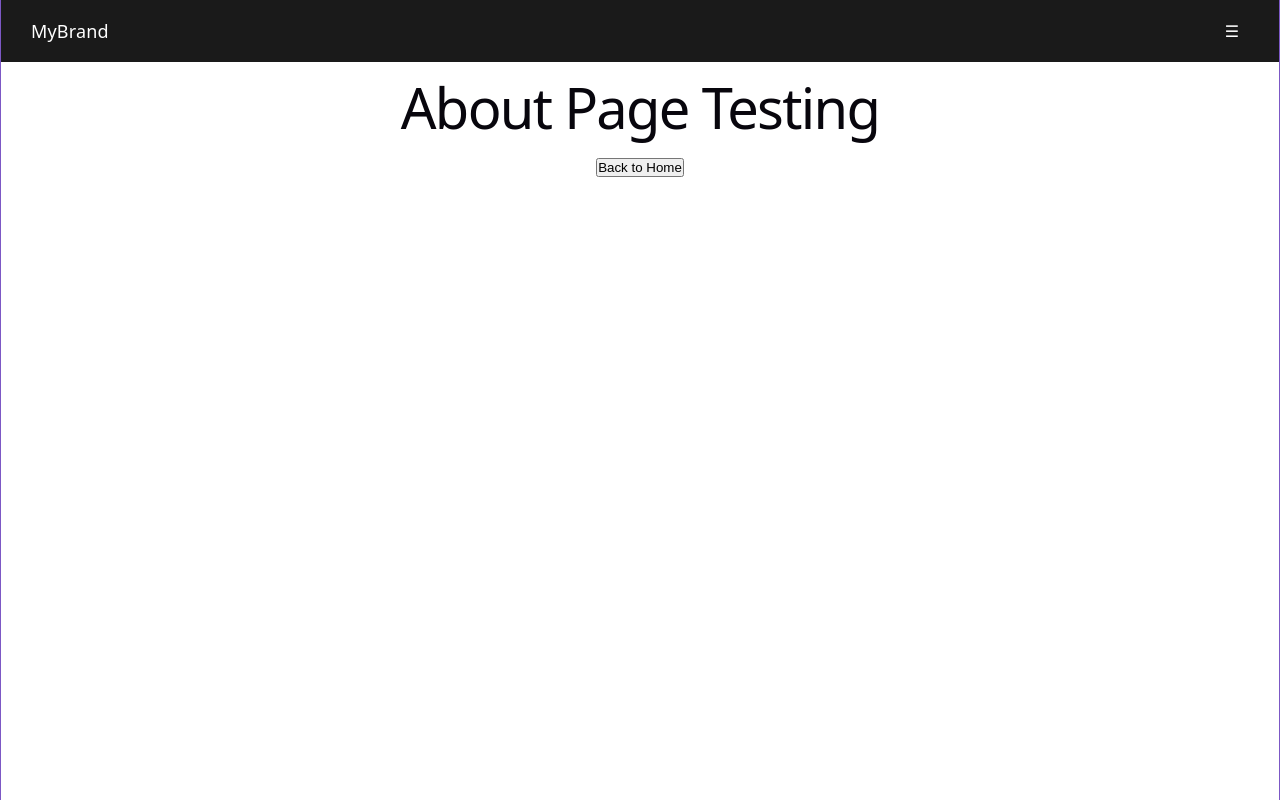
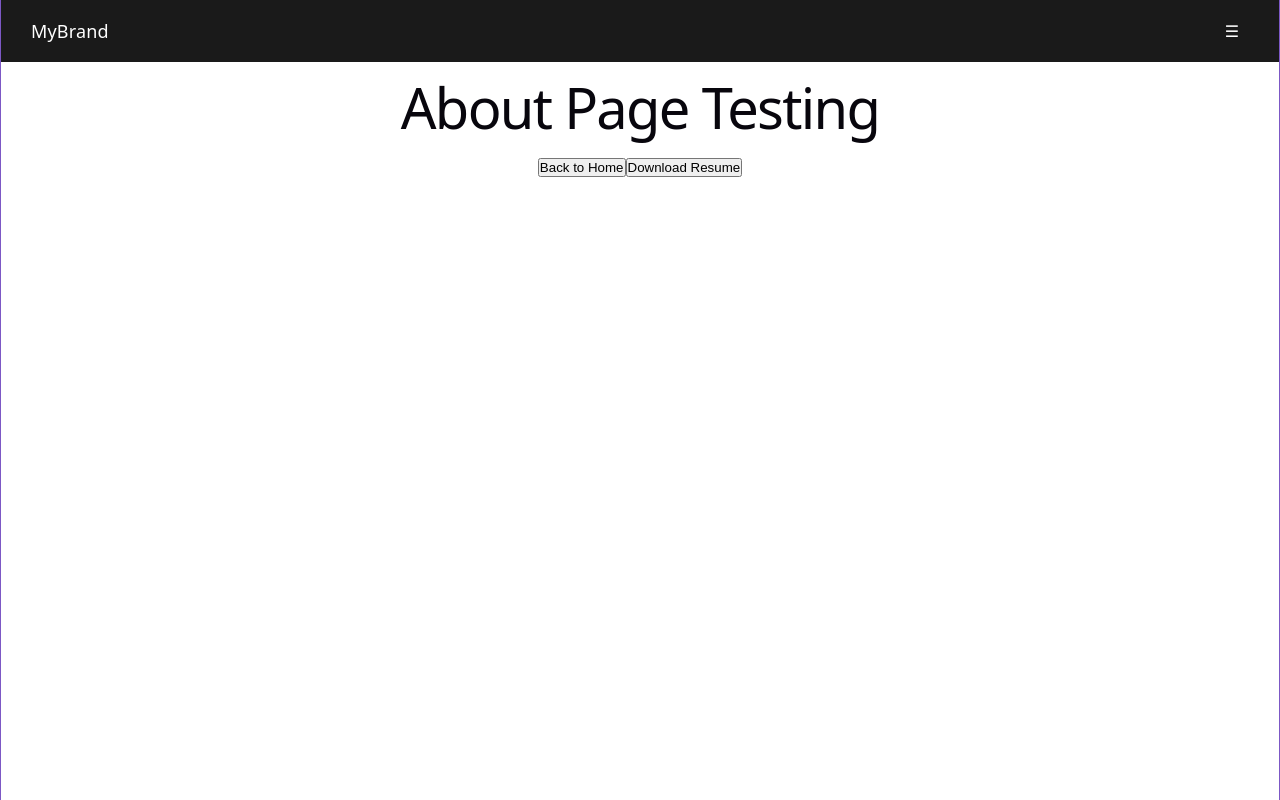
Before and after one commit to NotintoLegos/website, a React (Vite) app in the folder personalWeb/: page /about in a window 1280 px wide. Built offline with nearby package versions, Linux system fonts and the light colour scheme.

Commit message:
added resume and download button to about page

```diff
--- a/personalWeb/src/About.jsx
+++ b/personalWeb/src/About.jsx
@@ -1,8 +1,16 @@
 import React from "react";
 import Header from "./Header";
 //import "about.css";
+import resume from "../public/John-Hope-Resume-PDF.pdf";
 
 export default function About() {
+    function DownloadButton() {
+        return (
+            <a href={resume} download="John-Hope-Resume-PDF.pdf">
+                <button> Download Resume</button>
+            </a>
+        )
+    }
     return (
         <>
         <section id="header">
@@ -14,6 +22,7 @@ export default function About() {
                 <button onClick={() => window.location.href = '/'}>
                     Back to Home
                 </button>
+                <DownloadButton></DownloadButton>
             </div>
         </section>
         </>
```
Also changed, not shown: 1 other file (tests, documents, lock files or other folders).
